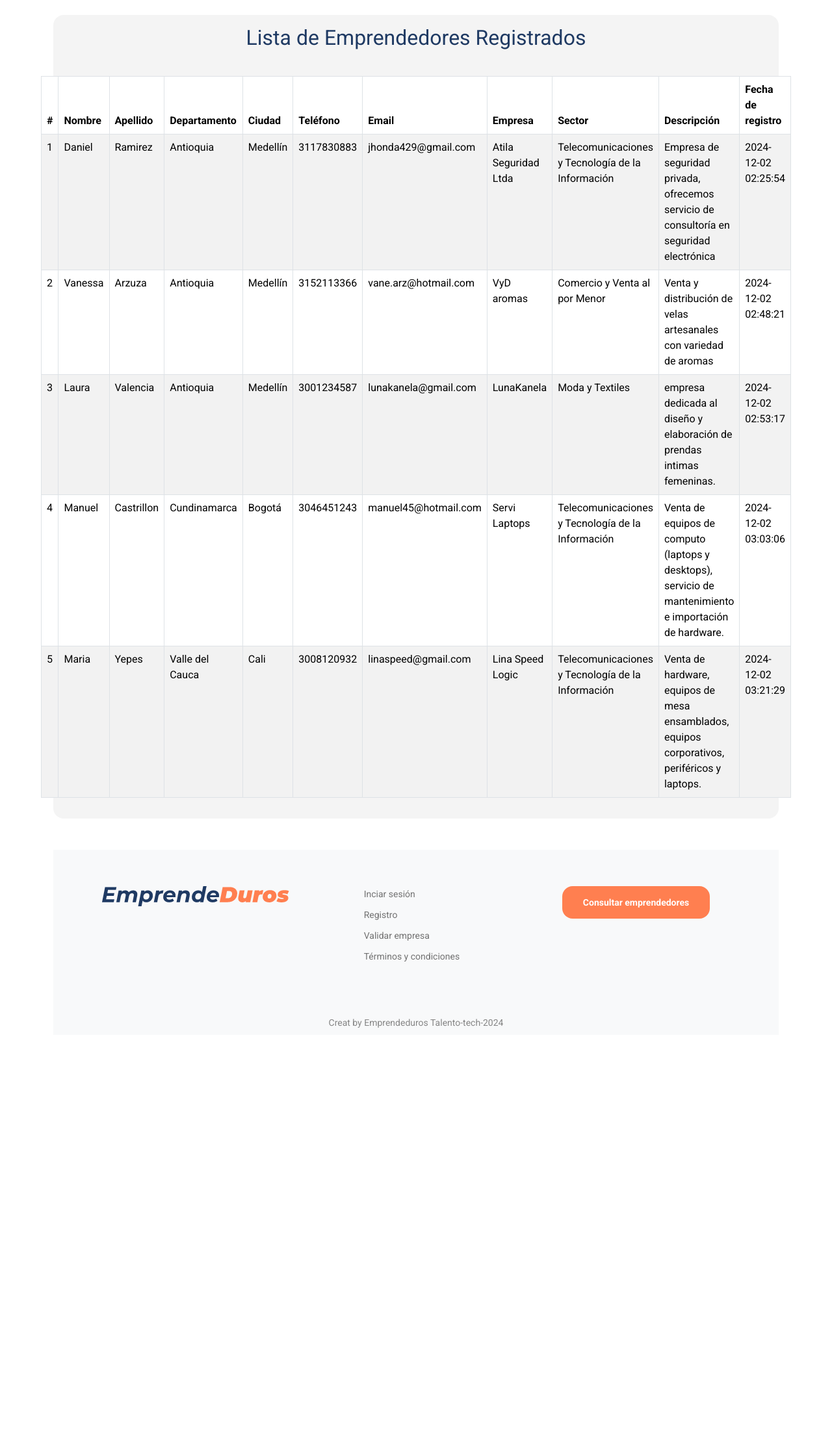
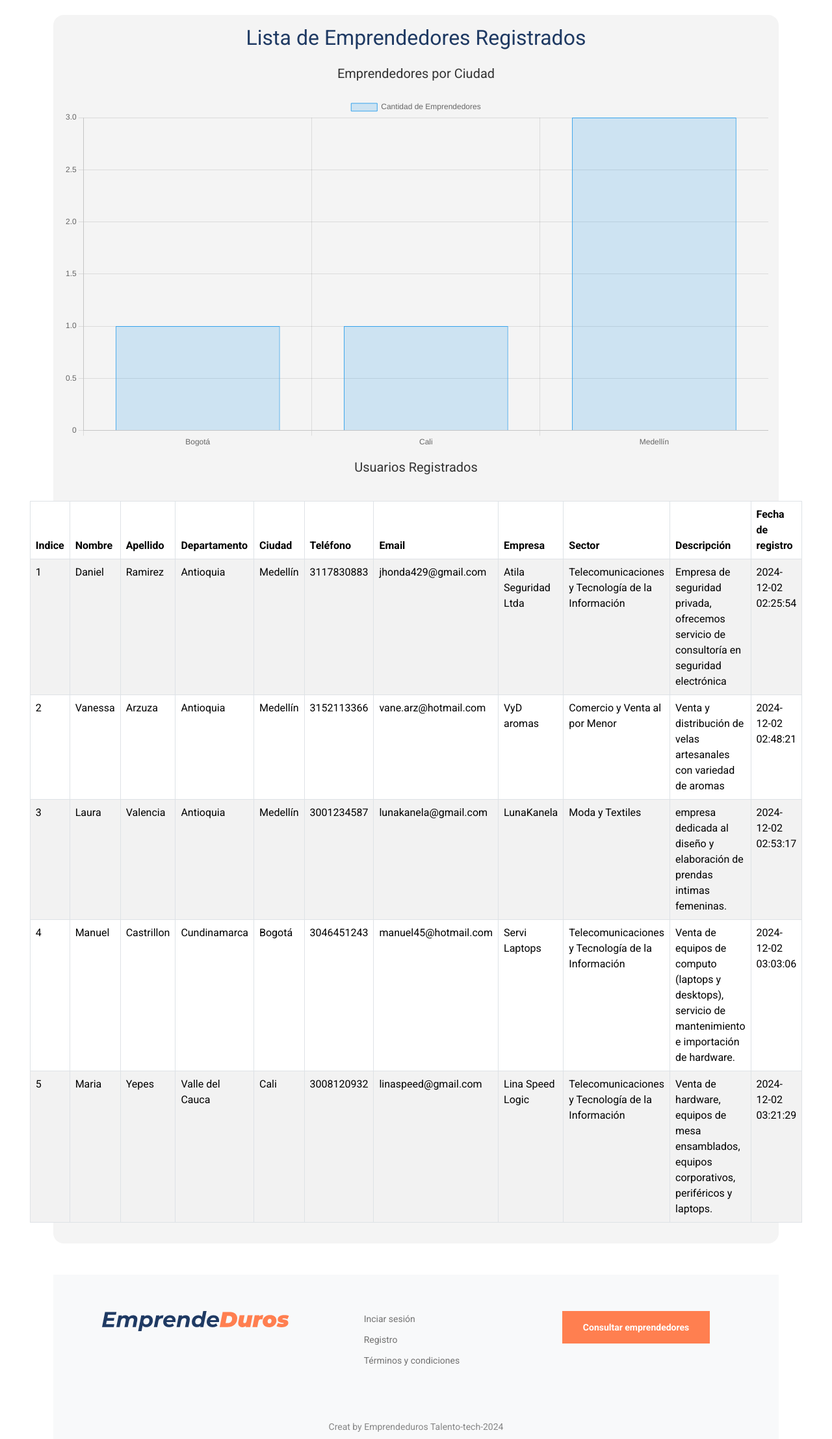
Before and after one commit to jdaniel0607/EmprendeDurosResponsive, a PHP site: page /consulta.php in a window 1280 px wide. Shown: the part 107-2322 px from the top of the page at 65% size. Before the commit the page ends 1689 px from the top, so only its background shows below. Run offline with PHP 8.4, Linux system fonts and the light colour scheme; data comes from the database, SQL or seed files in the repository.

Commit message:
modifico la pestaña consulta.php ahora muestra grafico y elementos del footer y header.

```diff
--- a/actualizar.php
+++ b/actualizar.php
@@ -76,7 +76,8 @@ if ($_SERVER['REQUEST_METHOD'] === 'POST' && isset($_POST['actualizar'])) {
     <meta name="viewport" content="width=device-width, initial-scale=1.0">
     <title>Actualizar información</title>
     <link rel="stylesheet" href="estilos.css">
-    <link rel="stylesheet" href="estilos-generales.css">
+  <!-- Estilos generales CSS -->
+  <link rel="stylesheet" href="estilos-generales.css">
     <link href="https://cdn.jsdelivr.net/npm/bootstrap@5.3.3/dist/css/bootstrap.min.css" rel="stylesheet" integrity="sha384-QWTKZyjpPEjISv5WaRU9OFeRpok6YctnYmDr5pNlyT2bRjXh0JMhjY6hW+ALEwIH" crossorigin="anonymous">
     <link href="https://fonts.googleapis.com/css2?family=Roboto:wght@400;700&display=swap" rel="stylesheet">
     <script src="https://kit.fontawesome.com/f7302fb63d.js" crossorigin="anonymous"></script>
--- a/consulta.php
+++ b/consulta.php
@@ -10,12 +10,25 @@ $query = "SELECT * FROM usuarios";
 $stmt = $pdo->prepare($query);
 $stmt->execute();
 
-// Obtener los resultados
+// Obtenemos los resultados
 $usuarios = $stmt->fetchAll(PDO::FETCH_ASSOC);
+
+// Consultamos SQL para general el conteo de emprendedores por ciudad
+$query_ciudad = "SELECT ciudad, COUNT(*) as total FROM usuarios GROUP BY ciudad";
+$stmt_ciudad = $pdo->prepare($query_ciudad);
+$stmt_ciudad->execute();
+
+// Obtener los resultados para el gráfico
+$ciudades = $stmt_ciudad->fetchAll(PDO::FETCH_ASSOC);
+
+// Preparamos los datos para el gráfico
+$labels = [];
+$data = [];
+foreach ($ciudades as $ciudad) {
+    $labels[] = $ciudad['ciudad'];
+    $data[] = $ciudad['total'];
+}
 ?>
-
-
-
 
 <!DOCTYPE html>
 <html lang="en">
@@ -32,6 +45,8 @@ $usuarios = $stmt->fetchAll(PDO::FETCH_ASSOC);
     <link href="https://fonts.googleapis.com/css2?family=Roboto:wght@400;700&display=swap" rel="stylesheet">
     <!-- Bootstrap CSS -->
     <link href="https://cdn.jsdelivr.net/npm/bootstrap@5.3.2/dist/css/bootstrap.min.css" rel="stylesheet">
+    <!-- Incluir Chart.js -->
+    <script src="https://cdn.jsdelivr.net/npm/chart.js"></script>
 </head>
 
 <!--comienzo header-->
@@ -39,7 +54,7 @@ $usuarios = $stmt->fetchAll(PDO::FETCH_ASSOC);
     <nav class="navbar navbar-expand-lg w-100">
         <div class="container-fluid">
             <a class="navbar-brand" href="index.php">
-            <img src="images/logo-emprendedores.png" alt="Logo Emprendedores">
+                <img src="images/logo-emprendedores.png">
             </a>
             <button class="navbar-toggler" type="button" data-bs-toggle="collapse" data-bs-target="#navbarNav"
                 aria-controls="navbarNav" aria-expanded="false" aria-label="Toggle navigation">
@@ -54,18 +69,16 @@ $usuarios = $stmt->fetchAll(PDO::FETCH_ASSOC);
                         <a class="nav-link" href="registro.php">Registrarse</a>
                     </li>
                     <li class="nav-item button-header p-0 m-0">
-                        <a class="nav-link a-button-header" aria-current="page" href="consulta.php">Consultar
-                            emprendedores</a>
+                        <a class="nav-link a-button-header" aria-current="page" href="consulta.php">Consultar emprendedores</a>
                     </li>
                 </ul>
             </div>
         </div>
     </nav>
 </header>
-<!--fin del header-->
-<!--inicio body-->
 
 <body class="container">
+
     <div class="container w-100 my-4 p-3 justify-content-center align-items-center caja-general vstack gap-3">
 
         <h2>Lista de Emprendedores Registrados</h2>
@@ -73,16 +86,45 @@ $usuarios = $stmt->fetchAll(PDO::FETCH_ASSOC);
         <!-- Mostrar mensaje de éxito o error si existe -->
         <?php
         if (isset($_SESSION['registro_exitoso'])) {
-        echo "<div class='alert alert-success'>".$_SESSION['registro_exitoso']."</div>";
+            echo "<div class='alert alert-success'>" . $_SESSION['registro_exitoso'] . "</div>";
             unset($_SESSION['registro_exitoso']);
         }
         ?>
 
+        <!-- Aquí va el gráfico -->
+        <h3>Emprendedores por Ciudad</h3>
+        <canvas id="myChart" width="200" height="100"></canvas>
+
+        <script>
+            var ctx = document.getElementById('myChart').getContext('2d');
+            var myChart = new Chart(ctx, {
+                type: 'bar', // Tipo de gráfico, puede ser 'pie' para un gráfico circular
+                data: {
+                    labels: <?php echo json_encode($labels); ?>, // Ciudades
+                    datasets: [{
+                        label: 'Cantidad de Emprendedores',
+                        data: <?php echo json_encode($data); ?>, // Cantidad de emprendedores por ciudad
+                        backgroundColor: 'rgba(54, 162, 235, 0.2)', // Color de las barras
+                        borderColor: 'rgba(54, 162, 235, 1)', // Color del borde de las barras
+                        borderWidth: 1
+                    }]
+                },
+                options: {
+                    scales: {
+                        y: {
+                            beginAtZero: true
+                        }
+                    }
+                }
+            });
+        </script>
+
         <!-- Tabla de usuarios -->
+        <h3>Usuarios Registrados</h3>
         <table class="table table-bordered table-striped mt-3">
             <thead>
                 <tr>
-                <th>#</th>
+                    <th>Indice</th>
                     <th>Nombre</th>
                     <th>Apellido</th>
                     <th>Departamento</th>
@@ -114,10 +156,9 @@ $usuarios = $stmt->fetchAll(PDO::FETCH_ASSOC);
             </tbody>
         </table>
 
+    </div>
 
-    </div>
 </body>
-<!--fin body-->
 
 <!--inicio footer-->
 <footer class="bd-footer py-2 py-md-2 mt-5 bg-body-tertiary">
@@ -125,20 +166,19 @@ $usuarios = $stmt->fetchAll(PDO::FETCH_ASSOC);
         <div class="row d-flex justify-content-around">
             <div class="col-lg-4 col-mb-1 mb-3 d-flex flex-column align-items-center">
                 <a>
-                <img src="images/logo-emprendedores.png" alt="Logo Emprendedores">
+                    <img src="images/logo-emprendedores.png">
                 </a>
             </div>
             <div class="col-6 col-lg-2 mb-3">
                 <ul class="list-unstyled">
-                    <li class="mb-2"><a href="login.php">Inciar sesión</a></li>
-                    <li class="mb-2"><a href="registro.php">Registro</a></li>
-                    <li class="mb-2"><a href="https://ruesfront.rues.org.co/">Validar empresa</a></li>
-                    <li class="mb-2"><a href="terminos-condiciones.php">Términos y condiciones</a></li>
+                    <li class="mb-2"><a href="/login.html">Inciar sesión</a></li>
+                    <li class="mb-2"><a href="/registro.html">Registro</a></li>
+                    <li class="mb-2"><a href="/terminos-condiciones.html">Términos y condiciones</a></li>
                 </ul>
             </div>
             <div class="col-12 col-lg-4 mb-3 d-flex flex-column align-items-center">
-                <a class="col " href="consulta.php">
-                    <button class="rounded-4">
+                <a class="col" href="/consulta.php">
+                    <button>
                         Consultar emprendedores
                     </button>
                 </a>
--- a/dashboard.php
+++ b/dashboard.php
@@ -67,7 +67,9 @@ if ($_SERVER['REQUEST_METHOD'] === 'POST' && isset($_POST['actualizar'])) {
   <meta charset="UTF-8">
   <meta name="viewport" content="width=device-width, initial-scale=1.0">
   <title>Bienvenido a Emprendeduros</title>
+  <!-- Estilos CSS -->
   <link rel="stylesheet" href="estilos.css">
+  <!-- Estilos generales CSS -->
   <link rel="stylesheet" href="estilos-generales.css">
   <link href="https://fonts.googleapis.com/css2?family=Roboto:wght@400;700&display=swap" rel="stylesheet">
   <link href="https://cdn.jsdelivr.net/npm/bootstrap@5.3.2/dist/css/bootstrap.min.css" rel="stylesheet">
--- a/index.php
+++ b/index.php
@@ -30,6 +30,7 @@ if (isset($_SESSION['registro_exitoso'])) {
   <meta charset="UTF-8">
   <meta name="viewport" content="width=device-width, initial-scale=1.0">
   <title>Emprendeduros</title>
+  <!-- Estilos CSS -->
   <!-- Estilos CSS -->
   <link rel="stylesheet" href="estilos.css">
   <!-- Estilos generales CSS -->
--- a/login.php
+++ b/login.php
@@ -70,7 +70,7 @@ if ($_SERVER["REQUEST_METHOD"] == "POST") {
 <header class="container d-inline p-1 justify-content-center">
   <nav class="navbar navbar-expand-lg w-100">
     <div class="container-fluid">
-      <a class="navbar-brand" href="/index.php">
+      <a class="navbar-brand" href="index.php">
         <img src="images/logo-emprendedores.png">
       </a>
       <button class="navbar-toggler" type="button" data-bs-toggle="collapse" data-bs-target="#navbarNav"
@@ -141,7 +141,7 @@ if ($_SERVER["REQUEST_METHOD"] == "POST") {
         </ul>
       </div>
       <div class="col-12 col-lg-4 mb-3 d-flex flex-column align-items-center">
-        <a class="col" href="/consulta.html">
+        <a class="col" href="/consulta.php">
           <button>
             Consultar emprendedores
           </button>
--- a/registro.php
+++ b/registro.php
@@ -74,6 +74,7 @@ if ($_SERVER["REQUEST_METHOD"] == "POST") {
   <meta charset="UTF-8">
   <meta name="viewport" content="width=device-width, initial-scale=1.0">
   <title>Emprendeduros Registro</title>
+  <!-- Estilos CSS -->
   <!-- Estilos CSS -->
   <link rel="stylesheet" href="estilos.css">
   <!-- Estilos generales CSS -->
```
Also changed, not shown: terminos-condiciones.php (+4 -4 lines), baseDeDatos/emprendeduros_db.sql (renamed from emprendeduros_db.sql). Lines whose indentation alone changed are shown as unchanged.
